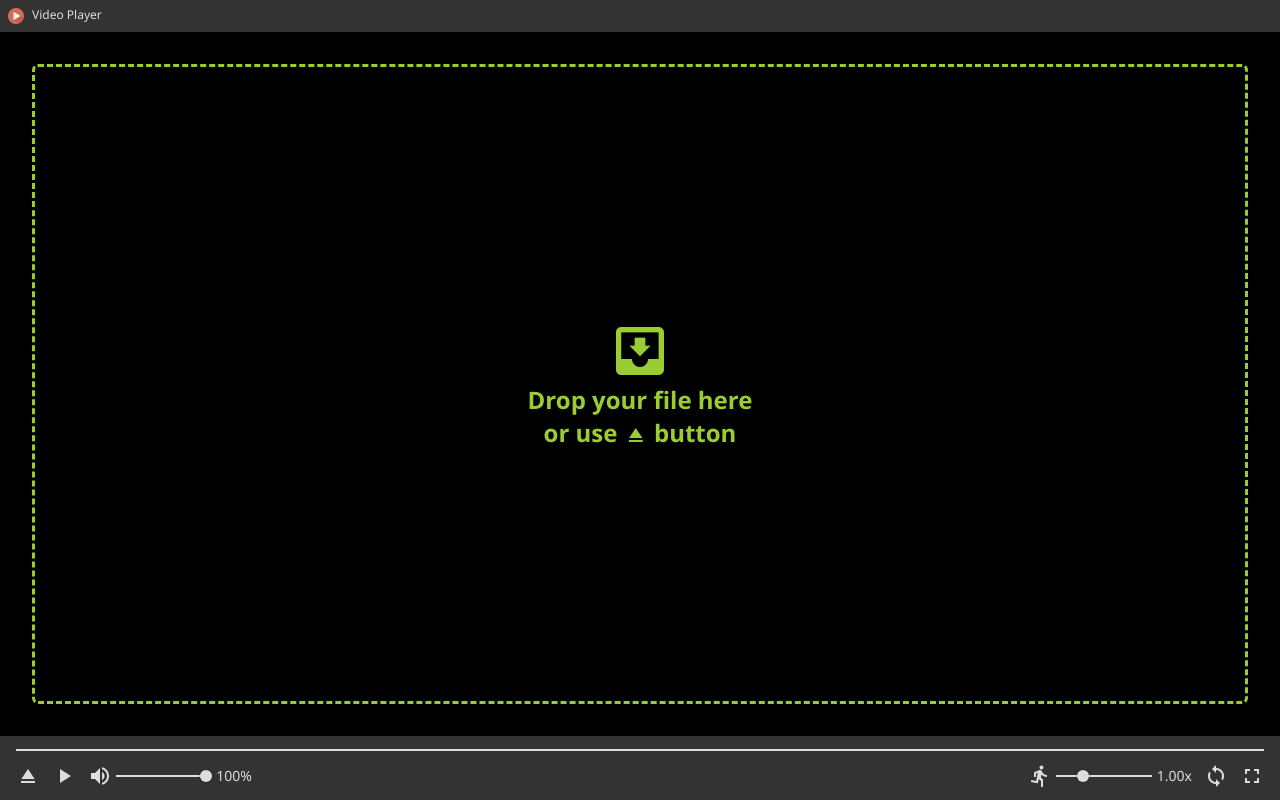
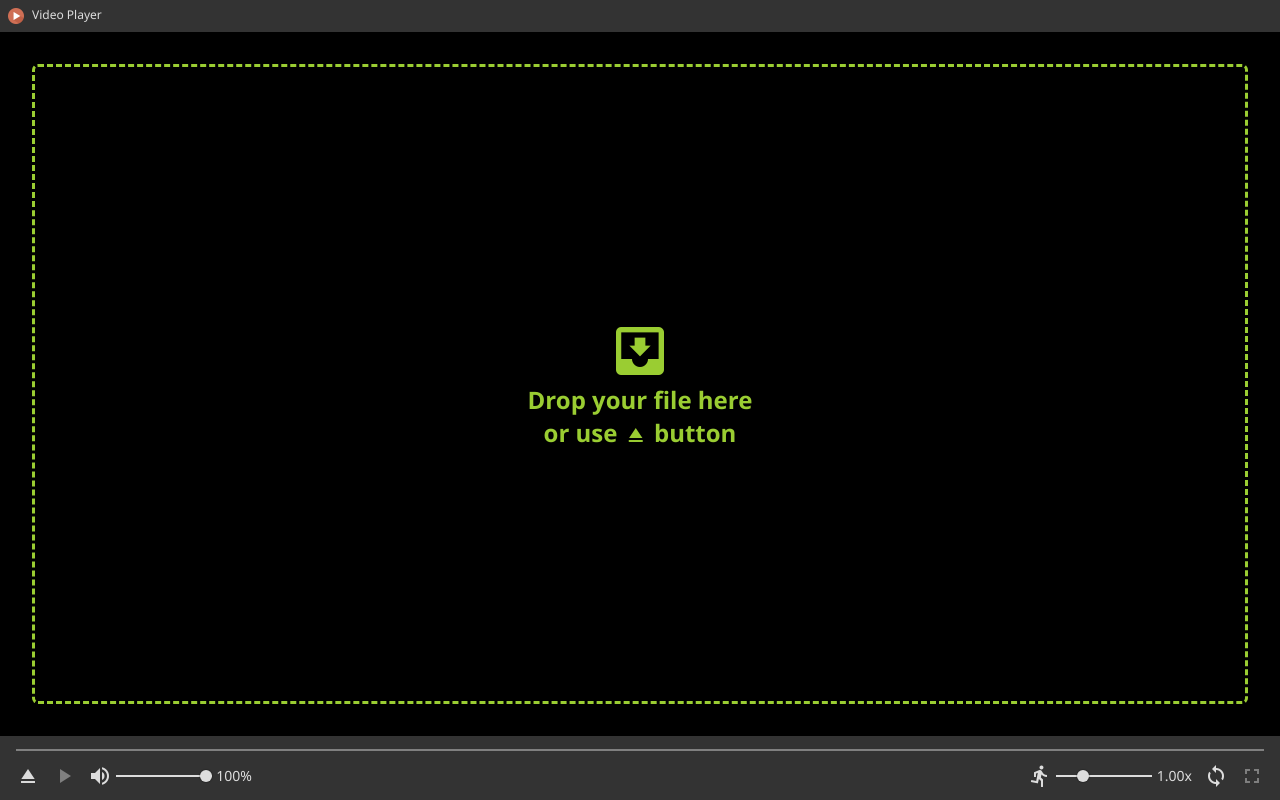
Before and after one commit to akgunAkgunduz/video-player, an Electron app: page index.html in a window 1280 px wide. Drawn offline with Linux system fonts and the light colour scheme; no server answers.

Commit message:
Add styles for disabled UI elements

```diff
--- a/stylesheets/controls.css
+++ b/stylesheets/controls.css
@@ -18,7 +18,7 @@
   transition: color 0.25s;
 }
 
-.control:hover {
+.control:enabled:hover {
   color: white;
 }
 
--- a/stylesheets/init.css
+++ b/stylesheets/init.css
@@ -35,3 +35,8 @@ button {
   outline: none;
   cursor: pointer;
 }
+
+button:disabled {
+  color: gray;
+  cursor: default;
+}
--- a/stylesheets/progress-bar.css
+++ b/stylesheets/progress-bar.css
@@ -17,6 +17,10 @@
   background-color: transparent;
 }
 
+#progress-bar-input:disabled {
+  cursor: default;
+}
+
 #progress-bar-input:enabled:hover ~ #progress-bar-thumb {
   box-shadow: 0 0 .1px .1px rgba(0, 0, 0, 0.2);
   visibility: visible;
@@ -29,6 +33,11 @@
 
 #progress-bar-input:enabled:hover ~ #progress-bar-background {
   height: 6px;
+}
+
+
+#progress-bar-input:disabled ~ #progress-bar-background {
+  background-color: gray;
 }
 
 #progress-bar-input:enabled:hover ~ #progress-bar-progress {
```
